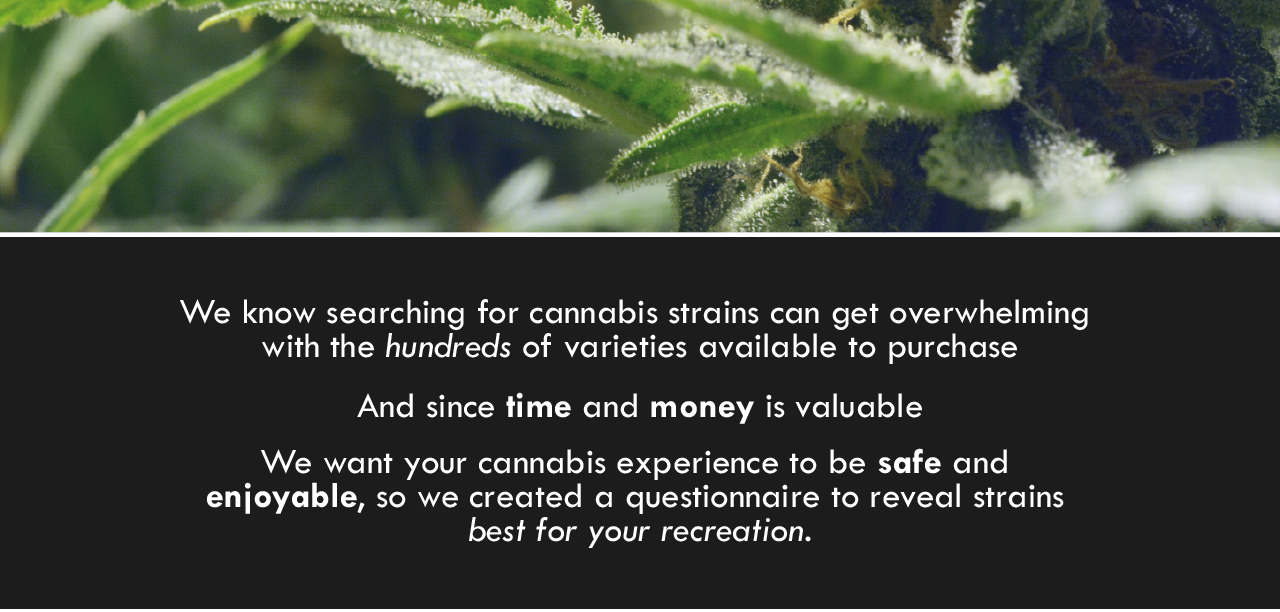
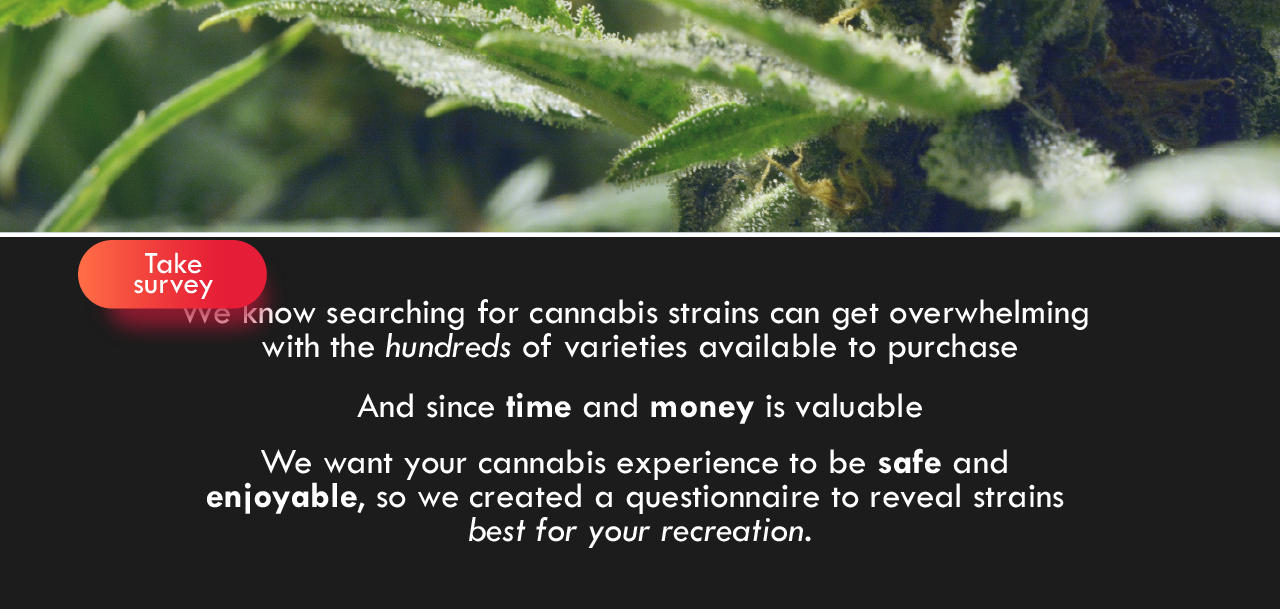
Before and after one commit to nakishacoh/WeedSite2.0, a PHP site: page /homepage.html in a window 1280 px wide. Shown: the part 771-1383 px from the top of the page. Run offline with PHP 8.4, Linux system fonts and the light colour scheme.

Commit message:
homepage button pictures

```diff
--- a/css/homepage.css
+++ b/css/homepage.css
@@ -16,7 +16,7 @@ body{
   bottom:0;
 
   }
-#img1{
+#surveyB{
   position:absolute;
-  margin-bottom: 20px;
-}
+  margin-left: 6%;
+  }
--- a/homepage.html
+++ b/homepage.html
@@ -19,18 +19,18 @@
 
   <div>
     <!--Survey-->
-    <div>
+
       <img src="images/image_1.png" class="img"/>
-    </div>
+      <a id="surveyB"><img src="buttons/take_survey.png"></a>
   <!--Site Explanation-->
-    <div>
+
     <img src="images/image_4.png" class="img"/>
-  </div>
+
 
   <!--Cannibis Info -->
-  <div>
+
     <img src="images/image_2.png" class="img"/>
-  </div>
+
   <img src="images/image_3.png" class="img"/>
   </div>
 
```
Also changed, not shown: buttons/check_us_out.png (added), buttons/learn_more.png (added), buttons/take_survey.png (added).
